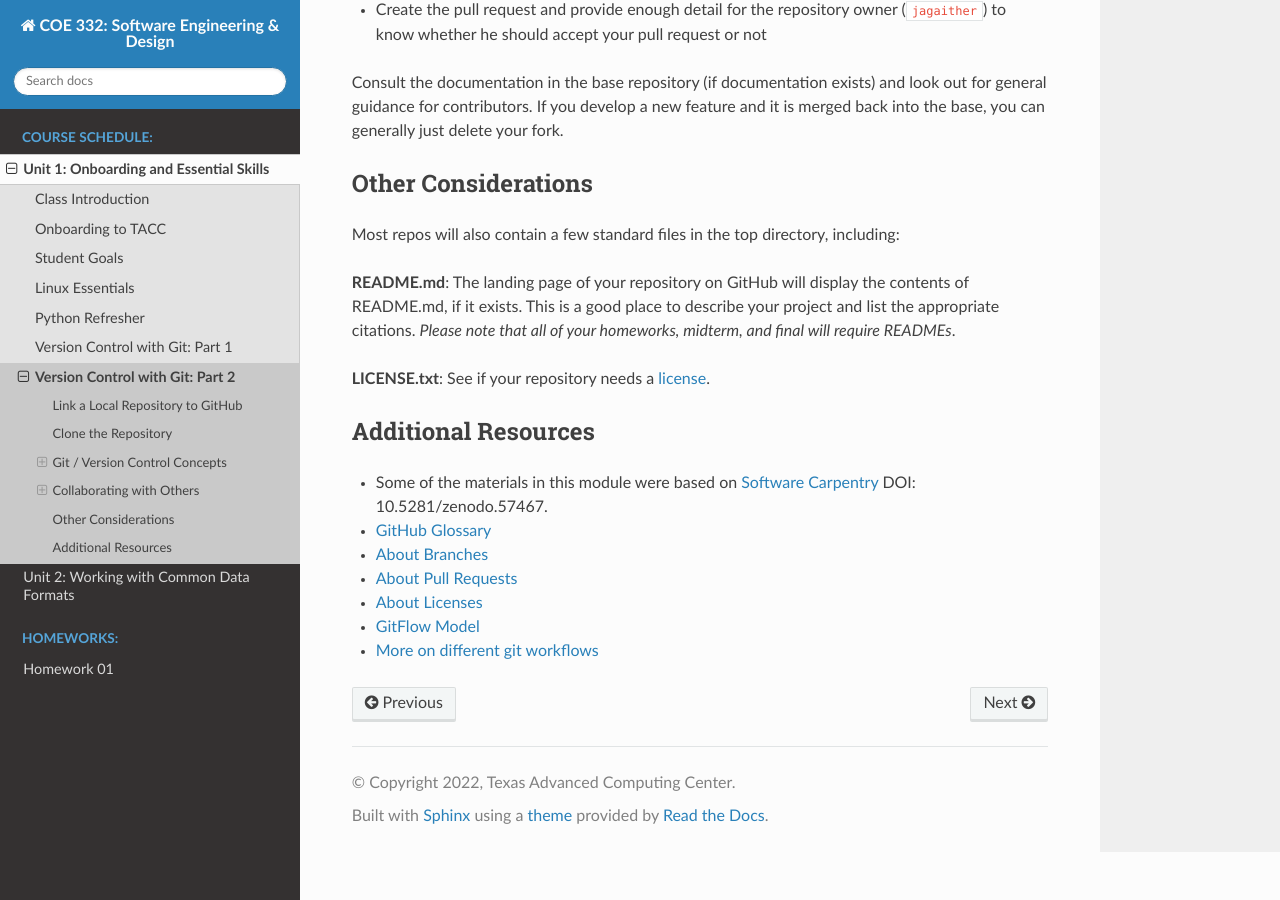
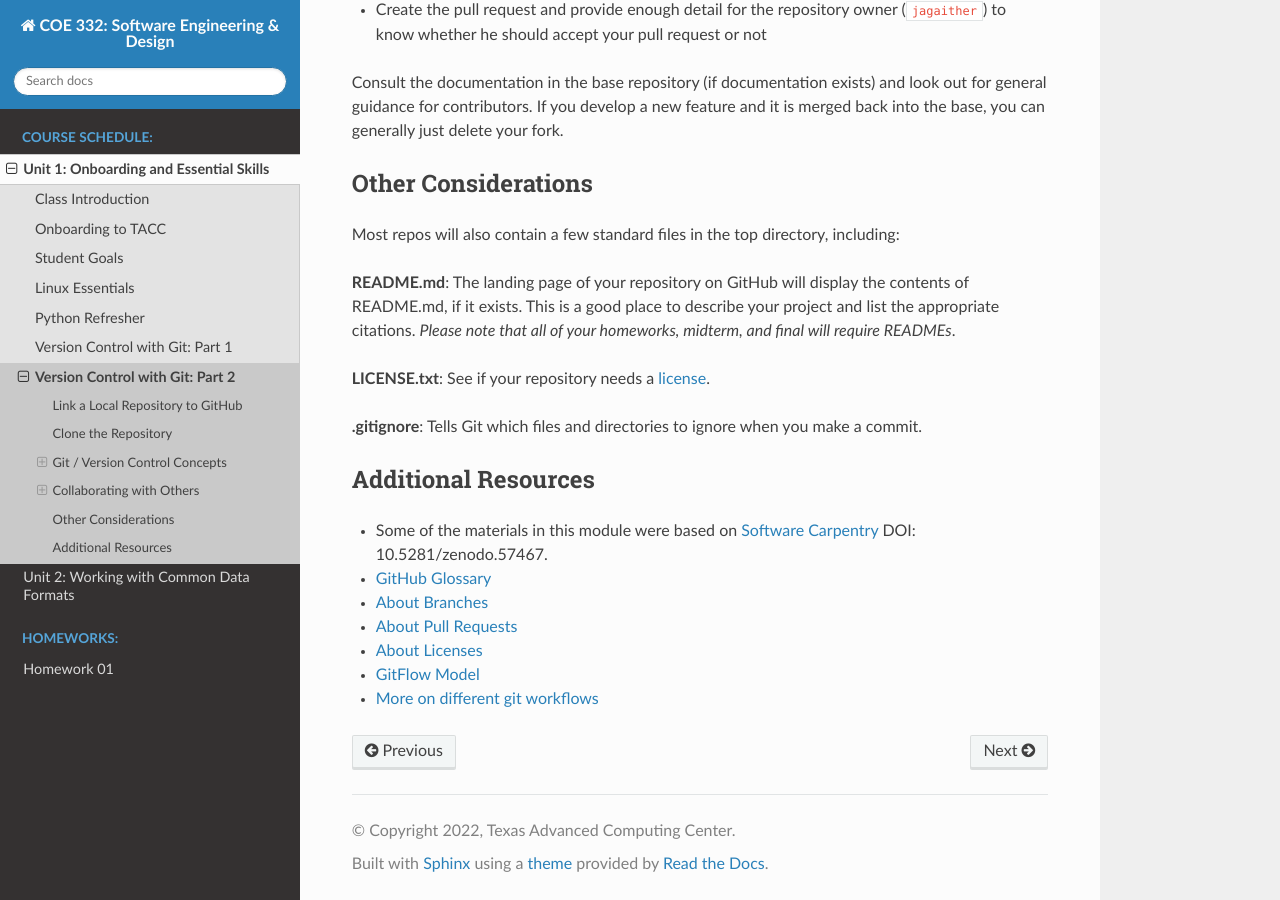
Before and after one commit to TACC/coe-332-sp22, a Sphinx documentation site: the page built from docs/unit01/version_control_2.rst, in a window 1280 px wide and 900 px high, scrolled down 5521 px. Built offline with Sphinx 7.4.7 and the Read the Docs theme 2.0.0, drawn with Linux system fonts in a browser that asks for light colours.

Commit message:
added blurb on .gitignore

```diff
--- a/docs/unit01/version_control_2.rst
+++ b/docs/unit01/version_control_2.rst
@@ -279,7 +279,8 @@ homeworks, midterm, and final will require READMEs*.
 **LICENSE.txt**: See if your repository needs a
 `license <https://help.github.com/articles/licensing-a-repository/>`_.
 
-
+**.gitignore**: Tells Git which files and directories to ignore when you make a
+commit.
 
 
 
```
